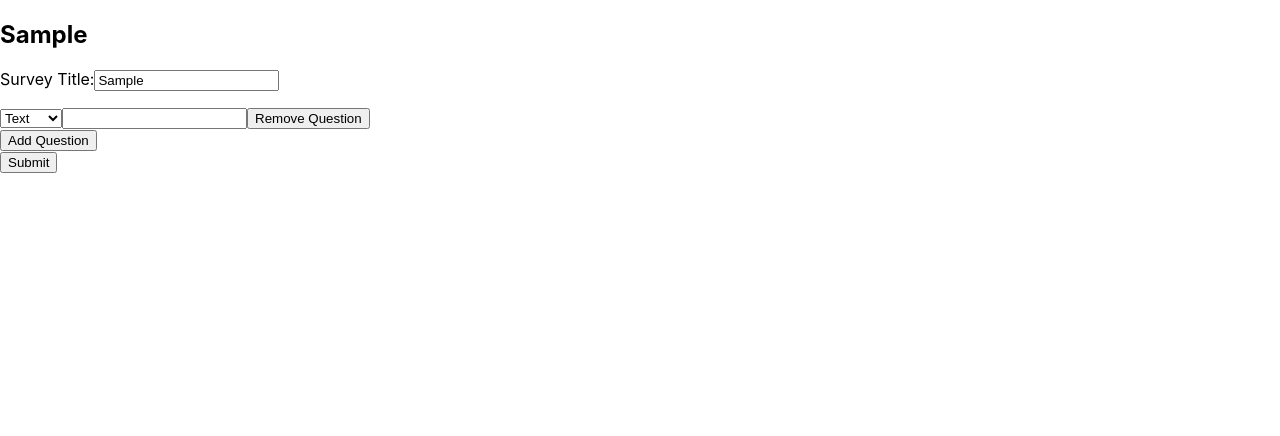
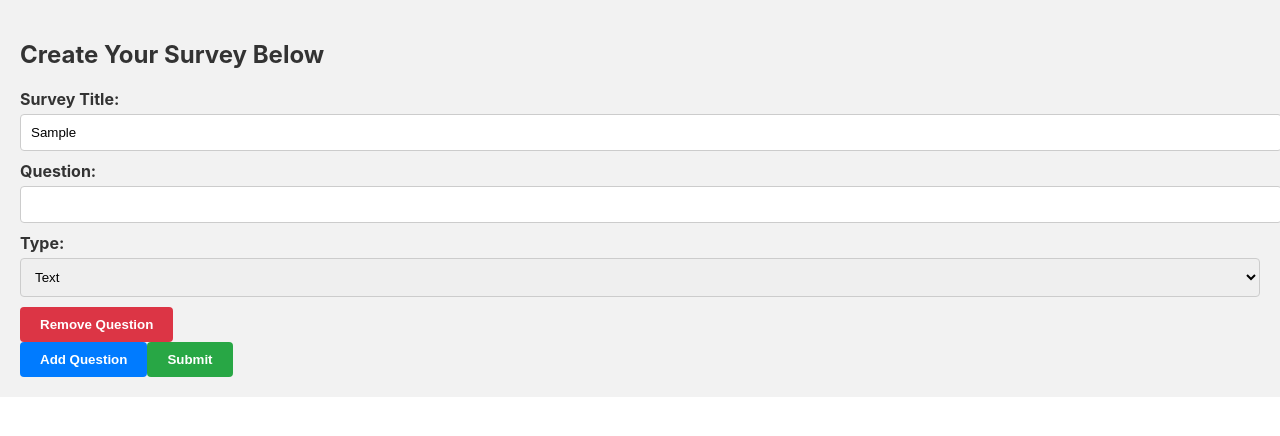
Before and after one commit to brandonsussman/MERN, a React (Create React App) app in the folder Survey/client/: page /createquestionnaire in a window 1280 px wide. Both pictures are taken after typing "Sample" into the empty fields and a click on the button "Add Question". Shown: the top 436 px of the page. Built offline with nearby package versions, Linux system fonts and the light colour scheme.

Commit message:
CSS create questionnaire page

```diff
--- a/Survey/client/package.json
+++ b/Survey/client/package.json
@@ -16,7 +16,7 @@
     "web-vitals": "^2.1.4"
   },
   "scripts": {
-    "start": "react-scripts start",
+    "start":"cross-env GENERATE_SOURCEMAP=false react-scripts start",
     "build": "react-scripts build",
     "test": "react-scripts test",
     "eject": "react-scripts eject"
@@ -38,5 +38,9 @@
       "last 1 firefox version",
       "last 1 safari version"
     ]
+  },
+  "devDependencies": {
+    "cross-env": "^7.0.3",
+    "env-cmd": "^10.1.0"
   }
 }
--- a/Survey/client/src/App.js
+++ b/Survey/client/src/App.js
@@ -4,7 +4,6 @@ import HomePage from './Pages/HomePage';
 import LoginPage from './Pages/LoginPage';
 import RegisterPage from './Pages/RegisterPage';
 import Questionnaire from './Pages/Questionnaire';
-import DownloadAnswers from './Components/DownloadAnswers';
 import CreateQuestionnaire from './Pages/CreateQuestionnaire';
 import User from './Pages/User';
 
@@ -20,7 +19,7 @@ function App() {
         <Route path="/createquestionnaire" element={<CreateQuestionnaire />} />
         <Route path="/questionnaire" element={<Questionnaire />} />
         <Route path="/user" element={<User/>} />
-        <Route path="/DownloadAnswers" element={<DownloadAnswers/>} />
+
       </Routes>
     </BrowserRouter>
   );
--- /dev/null
+++ b/Survey/client/src/CSS/CreateQuestionnaire.css
@@ -0,0 +1,62 @@
+.create-questionnaire {
+    background-color: #f2f2f2;
+    padding: 20px;
+  }
+
+  h2 {
+    color: #333;
+  }
+
+  .form-group {
+    margin-bottom: 10px;
+  }
+
+  label {
+    display: block;
+    font-weight: bold;
+    margin-bottom: 5px;
+    color: #333;
+  }
+
+  input[type="text"],
+  select {
+    width: 100%;
+    padding: 10px;
+    border-radius: 4px;
+    border: 1px solid #ccc;
+  }
+
+  textarea {
+    width: 100%;
+    padding: 10px;
+    border-radius: 4px;
+    border: 1px solid #ccc;
+  }
+
+  button {
+    padding: 10px 20px;
+    border-radius: 4px;
+    border: none;
+    cursor: pointer;
+    font-weight: bold;
+  }
+
+  .btn-primary {
+    background-color: #007bff;
+    color: #fff;
+  }
+
+  .btn-secondary {
+    background-color: #6c757d;
+    color: #fff;
+  }
+
+  .btn-danger {
+    background-color: #dc3545;
+    color: #fff;
+  }
+
+  .btn-success {
+    background-color: #28a745;
+    color: #fff;
+  }
--- a/Survey/client/src/Components/Menu.js
+++ b/Survey/client/src/Components/Menu.js
@@ -1,9 +1,11 @@
 import React, { useState, useEffect } from 'react';
-import { NavLink } from 'react-router-dom';
+import { NavLink, Redirect, useLocation } from 'react-router-dom';
 import Cookies from 'js-cookie';
-import "../CSS/Menu.css"
+import '../CSS/Menu.css';
+
 function Menu() {
-  const [isLoggedIn, setIsLoggedIn] = useState(false);
+  const [isLoggedIn, setIsLoggedIn] = useState(null);
+  const location = useLocation();
 
   useEffect(() => {
     const token = Cookies.get('token');
@@ -29,11 +31,18 @@ function Menu() {
     }
   }, []);
 
+  useEffect(() => {
+    if ( isLoggedIn!=null && isLoggedIn!=true &&( (location.pathname === 'createquestionnaire')||(location.pathname === '/user'))) {
+
+      window.location.href = '/';
+    }
+  }, [isLoggedIn]);
+
   function handleLogout() {
     Cookies.remove('token');
     setIsLoggedIn(false);
   }
-
+if(isLoggedIn!=null){
   return (
     <nav className="menu">
       <ul className="menu-list">
@@ -50,7 +59,7 @@ function Menu() {
             </li>
             <li>
               <div>
-              <button onClick={handleLogout} className="menu-logout">Logout</button>
+                <button onClick={handleLogout} className="menu-logout">Logout</button>
               </div>
             </li>
           </div>
@@ -62,6 +71,7 @@ function Menu() {
       </ul>
     </nav>
   );
+        }
 }
 
 export default Menu;
--- a/Survey/client/src/Pages/CreateQuestionnaire.js
+++ b/Survey/client/src/Pages/CreateQuestionnaire.js
@@ -1,6 +1,7 @@
 import React, { useState } from 'react';
 import axios from 'axios';
 import Cookies from 'js-cookie';
+import '../CSS/CreateQuestionnaire.css';
 function CreateQuestionnaire() {
   const [title, setTitle] = useState('');
   const [questions, setQuestions] = useState([]);
@@ -86,126 +87,136 @@ function CreateQuestionnaire() {
 
 
   return (
-    <div>
-      <h2>{title}</h2>
+    <div className="create-questionnaire">
+      <h2>Create Your Survey Below</h2>
       <form onSubmit={handleSubmit}>
-      <label>
-          Survey Title:
-          <input type="text" value={title} onChange={handleTitleChange} />
-        </label>
-        <br />
+        <div className="form-group">
+          <label htmlFor="survey-title">Survey Title:</label>
+          <input
+            id="survey-title"
+            type="text"
+            value={title}
+            onChange={handleTitleChange}
+            className="form-control"
+          />
+        </div>
+
         {questions.map((question, index) => (
-          <div key={index}>
-            <p>{question.text}</p>
-            <select value={question.type} onChange={(e) => handleTypeChange(e, index)}>
+          <div key={index} className="question">
+            <div className="form-group">
+              <label htmlFor={`question-${index}`}>Question:</label>
+              <input
+                id={`question-${index}`}
+                type="text"
+                value={question.text}
+                onChange={(e) => handleQuestionChange(e, index)}
+                className="form-control"
+              />
+            </div>
+
+            <div className="form-group">
+              <label htmlFor={`type-${index}`}>Type:</label>
+              <select
+                id={`type-${index}`}
+                value={question.type}
+                onChange={(e) => handleTypeChange(e, index)}
+                className="form-control"
+              >
                 <option value="text">Text</option>
                 <option value="date">Date</option>
                 <option value="range">Range</option>
                 <option value="radio">Radio</option>
                 <option value="select">Select</option>
               </select>
-            {question.type === 'text' && (
+            </div>
+
+            {question.type === 'range' && (
+              <div className="range-options">
+                <div className="form-group">
+                  <label htmlFor={`min-${index}`}>Min:</label>
                   <input
+                    id={`min-${index}`}
                     type="text"
-                name={index}
-                value={question.text}
-                onChange={(e) => handleQuestionChange(e, index)}
-              />
-            )}
-            {question.type === 'date' && (
-              <input
-                type="text"
-                name={index}
-                value={question.text}
-                onChange={(e) => handleQuestionChange(e, index)}
-              />
-            )}
-         {question.type === 'range' && (
-  <div>
-    <label htmlFor={index}>{question.text}</label>
-    <input
-      type="text"
-      name={index}
-      min={question.min}
-      max={question.max}
-      step={question.step}
-      value={question.text}
-      onChange={(e) => handleQuestionChange(e, index)}
-    />
-    <label htmlFor={`${index}-min`}>Min:</label>
-    <input
-      type="text"
-      id={`${index}-min`}
                     value={question.min}
                     onChange={(e) => handleRangeOptionChange('min', index, e)}
+                    className="form-control"
                   />
-    <label htmlFor={`${index}-max`}>Max:</label>
+                </div>
+
+                <div className="form-group">
+                  <label htmlFor={`max-${index}`}>Max:</label>
                   <input
+                    id={`max-${index}`}
                     type="text"
-      id={`${index}-max`}
                     value={question.max}
                     onChange={(e) => handleRangeOptionChange('max', index, e)}
+                    className="form-control"
                   />
-    <label htmlFor={`${index}-step`}>Step:</label>
+                </div>
+
+                <div className="form-group">
+                  <label htmlFor={`step-${index}`}>Step:</label>
                   <input
+                    id={`step-${index}`}
                     type="text"
-      id={`${index}-step`}
                     value={question.step}
                     onChange={(e) => handleRangeOptionChange('step', index, e)}
+                    className="form-control"
                   />
+                </div>
               </div>
             )}
 
-            {question.type === 'radio' && (
-                  <input
-                  type="text"
-                  name={index}
-                  value={question.text}
-                  onChange={(e) => handleQuestionChange(e, index)}
-                />
-             )}
-
-
-            {question.type === 'select' && (
-                  <input
-                  type="text"
-                  name={index}
-                  value={question.text}
-                  onChange={(e) => handleQuestionChange(e, index)}
-                />
-
-            )}
-            <button type="button" onClick={() => handleRemoveQuestion(index)}>
-              Remove Question
-            </button>
             {(question.type === 'radio' || question.type === 'select') && (
-              <button type="button" onClick={() => handleAddOption(index)}>
+              <div className="options">
+                <button type="button" onClick={() => handleAddOption(index)} className="btn btn-secondary">
                   Add Option
                 </button>
-            )}
                 {question.options.map((option, optionIndex) => (
-              <div key={optionIndex}>
+                  <div key={optionIndex} className="option">
+                    <div className="form-group">
+                      <label htmlFor={`option-${index}-${optionIndex}`}>Option:</label>
                       <input
+                        id={`option-${index}-${optionIndex}`}
                         type="text"
                         value={option.text}
                         onChange={(e) => handleOptionChange(index, optionIndex, e)}
+                        className="form-control"
                       />
-                <button type="button" onClick={() => handleRemoveOption(index, optionIndex)}>
+                    </div>
+                    <button
+                      type="button"
+                      onClick={() => handleRemoveOption(index, optionIndex)}
+                      className="btn btn-danger"
+                    >
                       Remove Option
                     </button>
                   </div>
                 ))}
               </div>
+            )}
+
+            <button
+              type="button"
+              onClick={() => handleRemoveQuestion(index)}
+              className="btn btn-danger"
+            >
+              Remove Question
+            </button>
+          </div>
         ))}
-        <button type="button" onClick={handleAddQuestion}>
+
+        <button type="button" onClick={handleAddQuestion} className="btn btn-primary">
           Add Question
         </button>
-        <br />
 
-        <button type="submit">Submit</button>
+        <button type="submit" className="btn btn-success">
+          Submit
+        </button>
       </form>
     </div>
   );
 
+
       }
 export default CreateQuestionnaire;
```
Also changed, not shown: 2 other files (tests, documents, lock files or other folders). Lines whose indentation alone changed are shown as unchanged.
